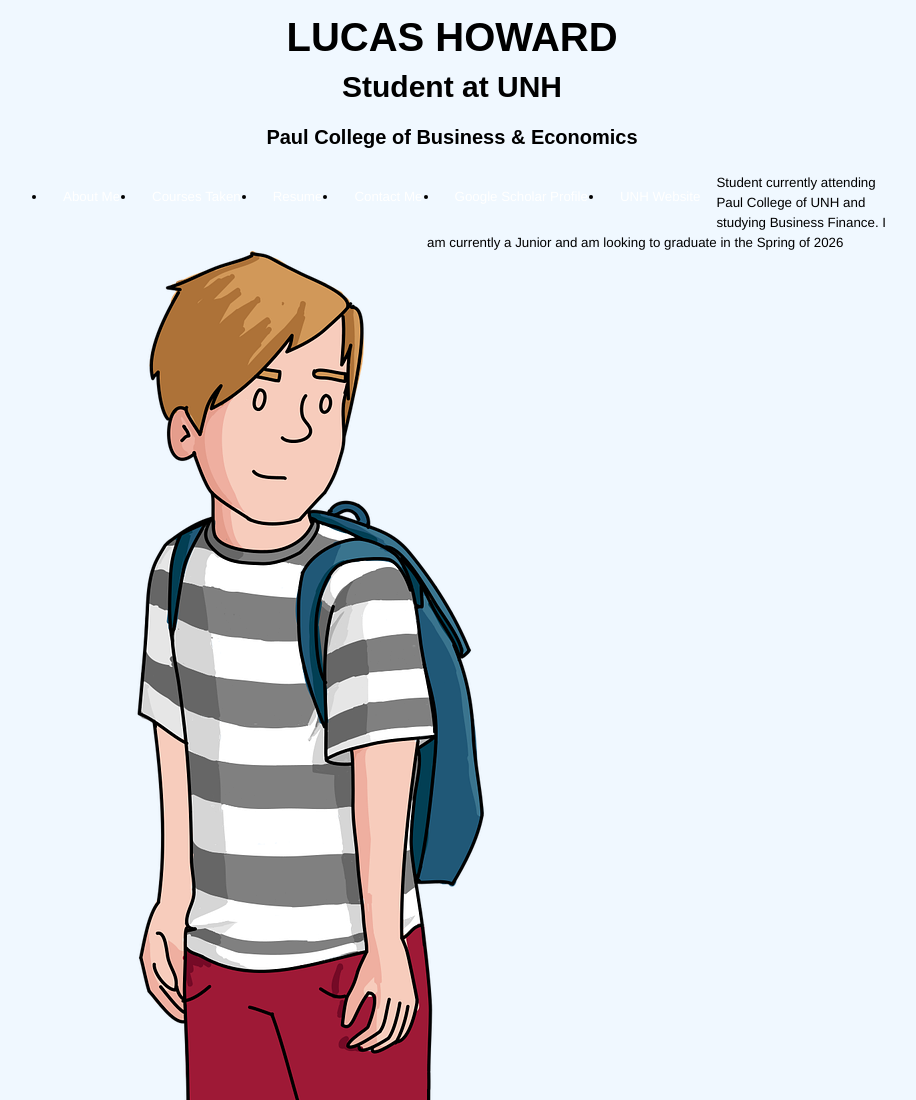
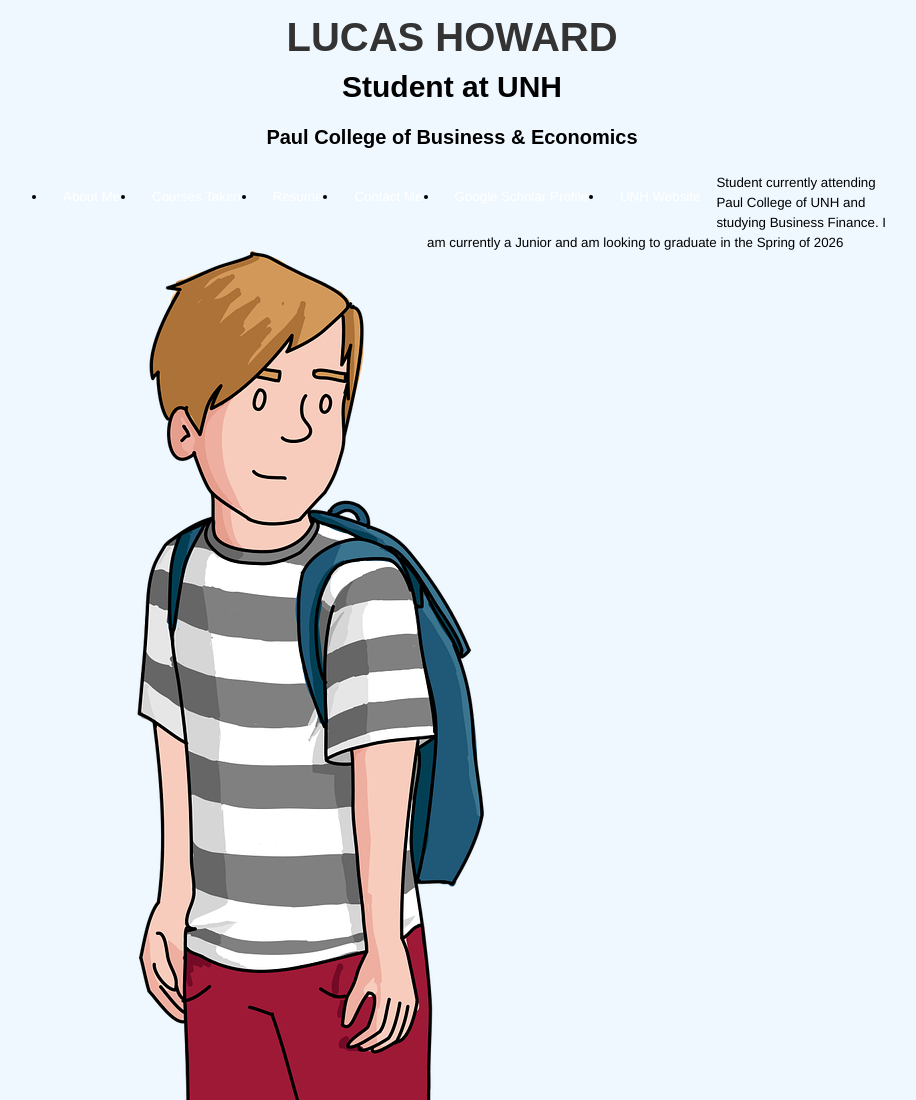
Before and after one commit to lah1104/inclass, a plain HTML site: page index.html in a window 1280 px wide. Shown: the top 1100 px of the page, without its empty margins (188-1104 px from the left). Drawn offline with Linux system fonts and the light colour scheme.

Commit message:
Update main.css

```diff
--- a/main.css
+++ b/main.css
@@ -9,7 +9,7 @@ font-size: 40px;
 font-family: Arial, Helvetica, sans-serif;
 text-align: center;
 text-transform: uppercase;
-color: #00000;
+color: #333333;
 }
 h3 {
 font-size: 30px;
```
